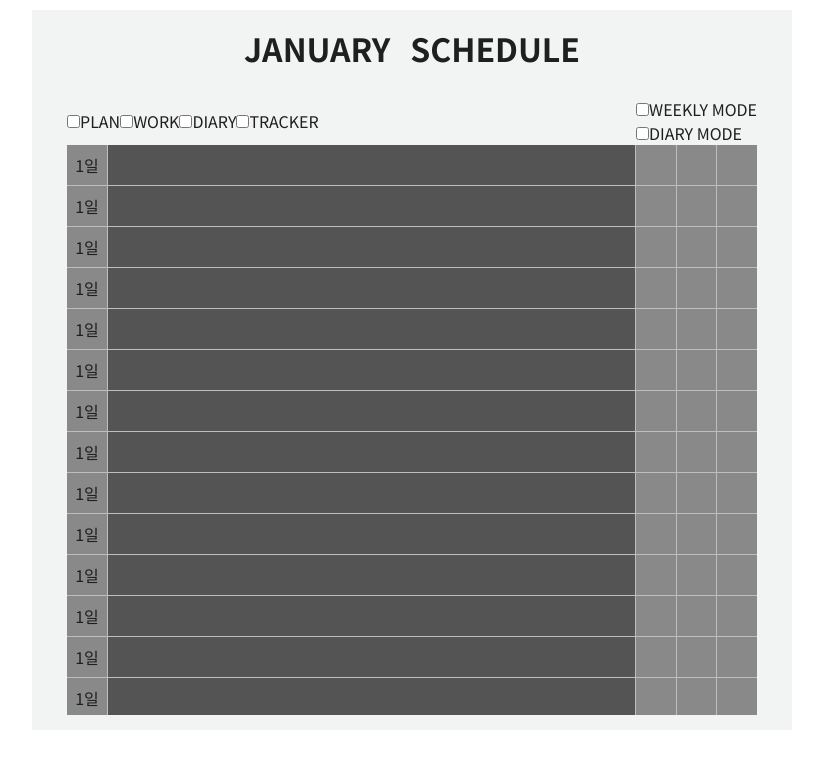
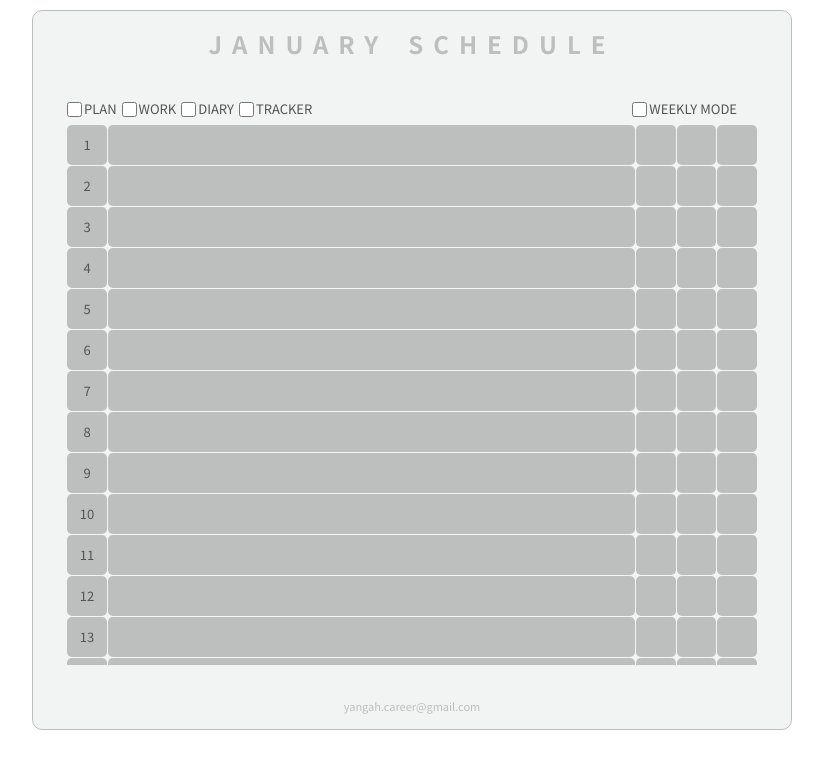
Before and after one commit to Yang-ah/my_first_diary, a React (Create React App) app: page /schedule in a window 1280 px wide. Shown: the top 768 px of the page, without its empty margins (228-1051 px from the left). Built offline with nearby package versions, Linux system fonts and the light colour scheme.

Commit message:
added dates on schedule screen

```diff
--- a/src/components/MonthLine.tsx
+++ /dev/null
@@ -1,46 +0,0 @@
-import styled from "styled-components";
-
-const SectionLine = styled.div`
-  width: 100%;
-  display: grid;
-  grid-template-columns: 40px 1fr 80px 40px;
-  grid-gap: 1px;
-  height: 40px;
-  margin-bottom: 1px;
-`;
-
-const DateBox = styled.div`
-  background-color: ${(props) => props.theme.thirdColor};
-  display: flex;
-  justify-content: center;
-  align-items: center;
-`;
-
-const MainBox = styled.div`
-  background-color: ${(props) => props.theme.secondColor};
-`;
-
-const SectionSide = styled.div`
-  display: grid;
-  grid-template-columns: repeat(2, 1fr);
-  grid-gap: 1px;
-`;
-const SideBox = styled.div`
-  background-color: ${(props) => props.theme.thirdColor};
-`;
-
-function MonthLine() {
-  return (
-    <SectionLine>
-      <DateBox>1일</DateBox>
-      <MainBox></MainBox>
-      <SectionSide>
-        <SideBox></SideBox>
-        <SideBox></SideBox>
-      </SectionSide>
-      <SideBox></SideBox>
-    </SectionLine>
-  );
-}
-
-export default MonthLine;
--- a/src/screens/Monthly-Photo.tsx
+++ b/src/screens/Monthly-Photo.tsx
@@ -94,13 +94,12 @@ const OtherDateDiv = styled(ThisDateDiv)`
   background-color: rgba(255, 255, 255, 0.3);
 `;
 
-const Message = styled.h1`
+export const Message = styled.h1`
   font-size: 11px;
   font-weight: 400;
   color: ${(props) => props.theme.fourthColor};
 `;
 
-function MonthlyPhoto() {
 const weeks = ["SUN", "MON", "TUE", "WED", "THU", "FRI", "SAT"];
 
 const thisYear = new Date().getFullYear();
@@ -108,11 +107,14 @@ function MonthlyPhoto() {
 const thisMonthStart = new Date(thisYear, thisMonth, 1).getDay();
 const thisMonthEnd = new Date(thisYear, thisMonth + 1, 0).getDate();
 const thisMonthEndDay = new Date(thisYear, thisMonth + 1, 0).getDay();
+export const thisMonthString = new Date()
+  .toLocaleString("en-US", { month: "long" })
+  .toUpperCase();
 
 const lastMonthLastDate = new Date(thisYear, thisMonth + 1, 0).getDate();
 
 const prevDates: Date[] = [];
-  const thisDates: Date[] = [];
+export const thisDates: Date[] = [];
 const nextDates: Date[] = [];
 
 for (let i = thisMonthStart - 1; i >= 0; i--) {
@@ -127,6 +129,7 @@ function MonthlyPhoto() {
   nextDates.push(new Date(thisYear, thisMonth + 1, i));
 }
 
+function MonthlyPhoto() {
   return (
     <Wrap>
       <Header>
@@ -134,9 +137,7 @@ function MonthlyPhoto() {
         <p>PHOTO MONTHLY</p>
       </Header>
       <Section>
-        <Title>
-          {new Date().toLocaleString("en-US", { month: "long" }).toUpperCase()}
-        </Title>
+        <Title>{thisMonthString}</Title>
         <Container>
           <Arrow>
             <i className="fas fa-chevron-left"></i>
--- a/src/screens/Monthly-Scheule.tsx
+++ b/src/screens/Monthly-Scheule.tsx
@@ -1,5 +1,5 @@
 import styled from "styled-components";
-import MonthLine from "./../components/MonthLine";
+import { thisDates, thisMonthString, Message } from "./Monthly-Photo";
 
 const Wrap = styled.div`
   display: flex;
@@ -13,94 +13,144 @@ const Wrap = styled.div`
   justify-content: space-between;
   padding: 15px;
   margin-top: 10px;
+  border-radius: 10px;
+  border: 1px solid ${(props) => props.theme.fourthColor};
 `;
 
 const Header = styled.div`
   display: flex;
+  letter-spacing: 10px;
+  font-size: 12px;
+  font-weight: 400;
+  color: ${(props) => props.theme.fourthColor};
+  h1:first-child {
+    margin-right: 20px;
+  }
 `;
 
-const Month = styled.h1`
-  margin-right: 20px;
-`;
-const MonthMode = styled.h1``;
-
-const Section = styled.div``;
-
 const SectionHeader = styled.div`
+  height: 30px;
   display: flex;
   align-items: center;
   justify-content: space-between;
-  > div:first-child {
+  color: ${(props) => props.theme.secondColor};
+  font-size: 13px;
+  padding-right: 15px;
+`;
+
+const CheckBox = styled.div`
+  display: flex;
+  :last-child {
+    flex-direction: column;
+  }
+  input {
+    width: 15px;
+    height: 15px;
+  }
+  label {
+    padding: 0 0 2px 2px;
+  }
+  > div {
     display: flex;
-    margin-right: 40px;
+    align-items: center;
+    margin-right: 5px;
   }
 `;
 
 const SectionTable = styled.div`
   width: 690px;
-  height: 570px;
+  height: 540px;
+  overflow-y: scroll;
+`;
+
+const SectionLine = styled.div`
+  width: 100%;
+  grid-gap: 1px;
+  display: grid;
+  grid-template-columns: 40px 1fr 80px 40px;
+  margin-bottom: 1px;
+  height: 40px;
+  :last-child {
+    margin: 0px;
+  }
+`;
+
+const DateBox = styled.div`
+  border-radius: 5px;
   background-color: ${(props) => props.theme.fourthColor};
-  overflow-y: scroll;
+  display: flex;
+  justify-content: center;
+  align-items: center;
+  color: ${(props) => props.theme.secondColor};
+  font-size: 13px;
+`;
+
+const MainBox = styled.div`
+  border-radius: 5px;
+  background-color: ${(props) => props.theme.fourthColor};
+`;
+
+const SectionSide = styled.div`
+  display: grid;
+  grid-gap: 1px;
+  grid-template-columns: repeat(2, 1fr);
+`;
+
+const SideBox = styled.div`
+  background-color: ${(props) => props.theme.fourthColor};
+  border-radius: 5px;
 `;
 
 function MonthlySchedule() {
   return (
     <Wrap>
       <Header>
-        <Month>JANUARY</Month>
-        <MonthMode>SCHEDULE</MonthMode>
+        <h1>{thisMonthString}</h1>
+        <h1>SCHEDULE</h1>
       </Header>
-      <Section>
+      <section>
         <SectionHeader>
-          <div>
+          <CheckBox>
             <div>
-              <input type="checkbox" />
-              <label>PLAN</label>
+              <input id="plan" type="checkbox" />
+              <label htmlFor="plan">PLAN</label>
             </div>
             <div>
-              <input type="checkbox" />
-              <label>WORK</label>
+              <input id="work" type="checkbox" />
+              <label htmlFor="work">WORK</label>
             </div>
             <div>
-              <input type="checkbox" />
-              <label>DIARY</label>
+              <input id="diary" type="checkbox" />
+              <label htmlFor="diary">DIARY</label>
             </div>
             <div>
-              <input type="checkbox" />
-              <label>TRACKER</label>
+              <input id="tracker" type="checkbox" />
+              <label htmlFor="tracker">TRACKER</label>
             </div>
-          </div>
-          <div>
+          </CheckBox>
+          <CheckBox>
             <div>
-              <input type="checkbox" />
-              <label>WEEKLY MODE</label>
+              <input id="weekly-mode" type="checkbox" />
+              <label htmlFor="weekly-mode">WEEKLY MODE</label>
             </div>
-            <div>
-              <input type="checkbox" />
-              <label>DIARY MODE</label>
-            </div>
-          </div>
+          </CheckBox>
         </SectionHeader>
+
         <SectionTable>
-          <MonthLine />
-          <MonthLine />
-          <MonthLine />
-          <MonthLine />
-          <MonthLine />
-          <MonthLine />
-          <MonthLine />
-          <MonthLine />
-          <MonthLine />
-          <MonthLine />
-          <MonthLine />
-          <MonthLine />
-          <MonthLine />
-          <MonthLine />
-          <MonthLine />
-          <MonthLine />
-          <MonthLine />
+          {thisDates.map((date: Date) => (
+            <SectionLine key={date.getDate()}>
+              <DateBox>{date.getDate()}</DateBox>
+              <MainBox></MainBox>
+              <SectionSide>
+                <SideBox></SideBox>
+                <SideBox></SideBox>
+              </SectionSide>
+              <SideBox></SideBox>
+            </SectionLine>
+          ))}
         </SectionTable>
-      </Section>
+      </section>
+      <Message>yangah.career@gmail.com</Message>
     </Wrap>
   );
 }
```
Lines whose indentation alone changed are shown as unchanged.
